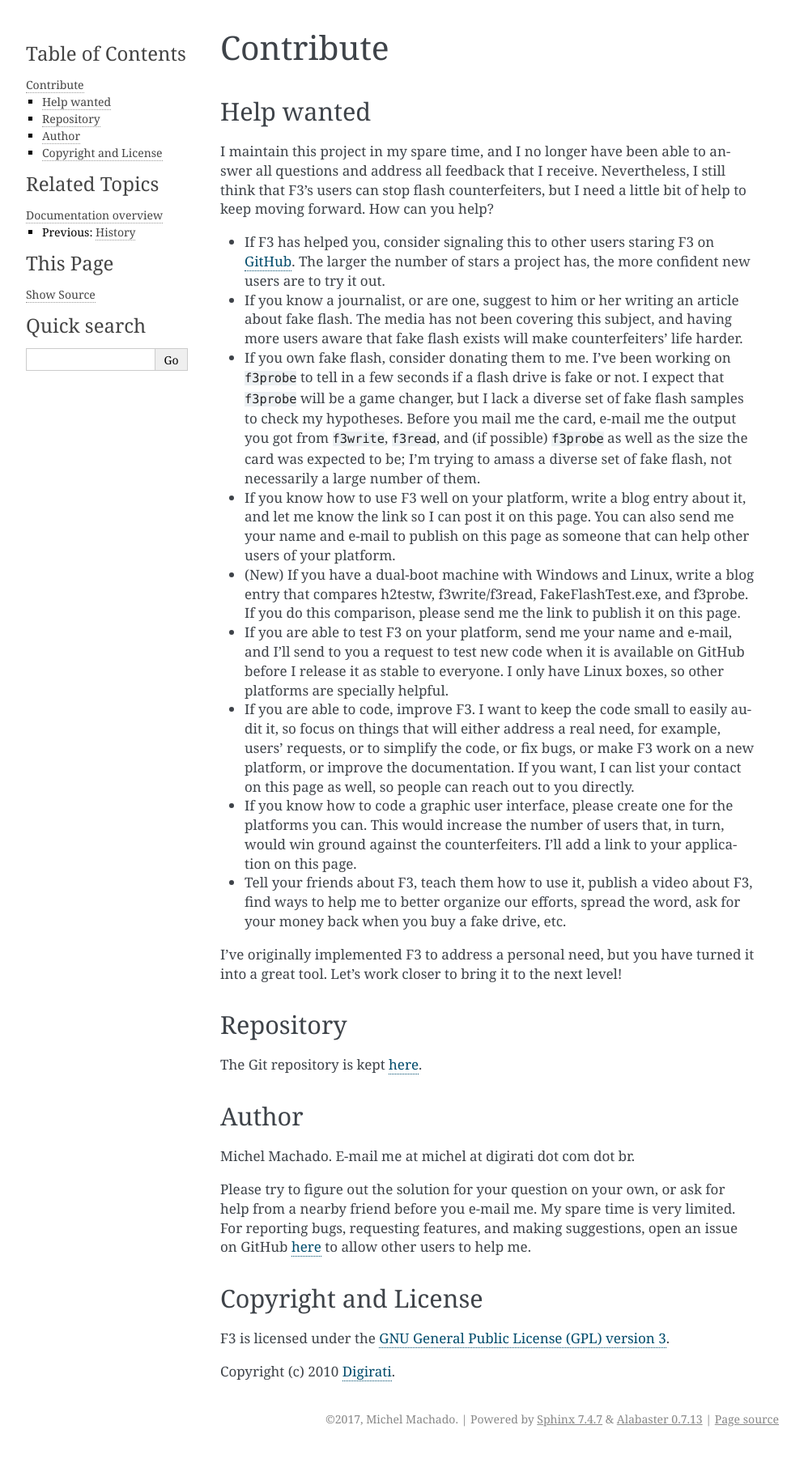
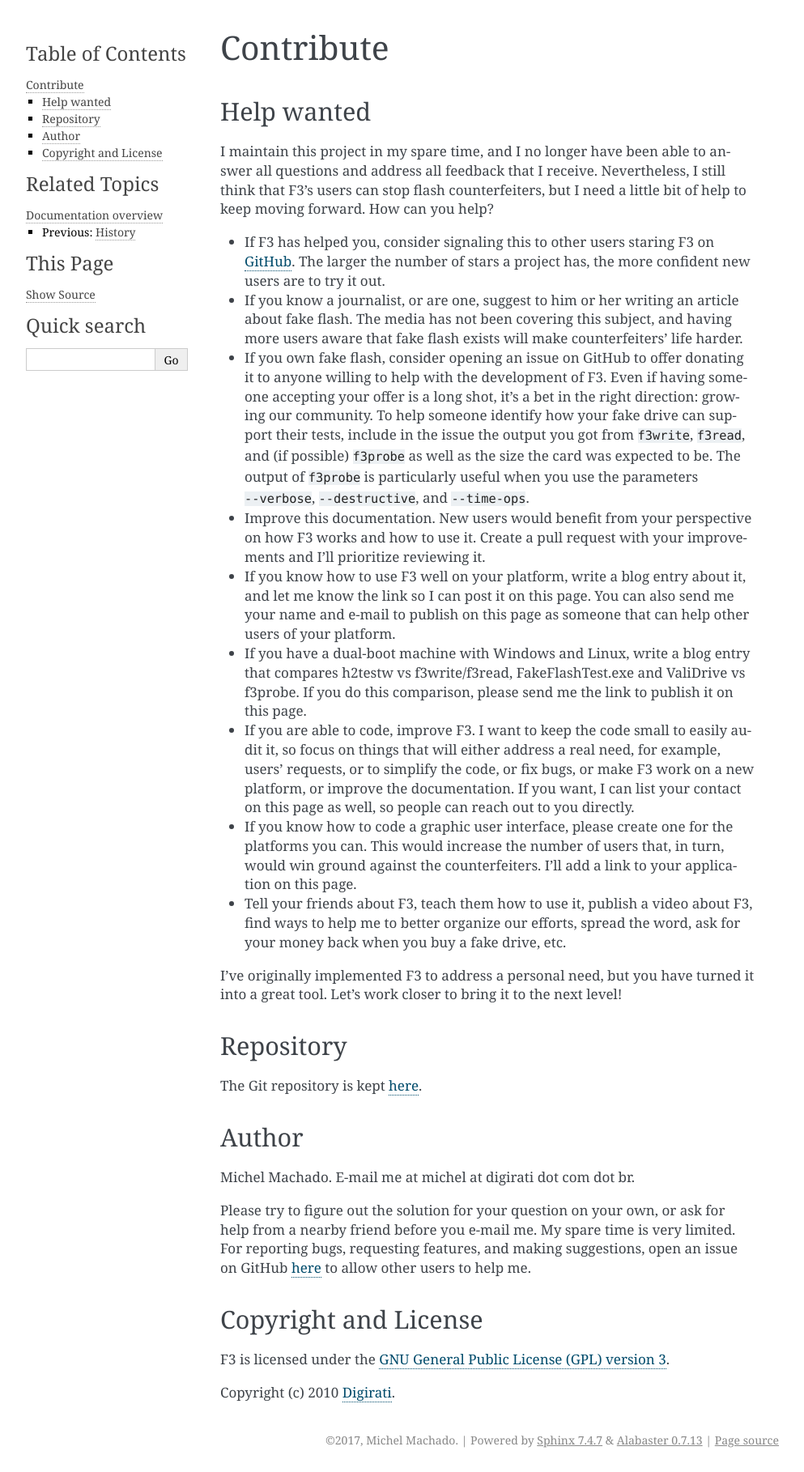
Before and after one commit to AltraMayor/f3, a Sphinx documentation site: the page built from doc/contribute.rst, in a window 1280 px wide. Shown: the whole page at 81% size, without its empty margins (148-1141 px from the left). Built offline with Sphinx 7.4.7, drawn with Linux system fonts in a browser that asks for light colours; before the commit the page ends 1792 px from its top, so only the background shows below that.

Commit message:
doc: update how users can contribute

```diff
--- a/doc/contribute.rst
+++ b/doc/contribute.rst
@@ -17,26 +17,26 @@ How can you help?
    an article about fake flash. The media has not been covering this
    subject, and having more users aware that fake flash exists will make
    counterfeiters' life harder.
--  If you own fake flash, consider donating them to me. I've been
-   working on ``f3probe`` to tell in a few seconds if a flash drive is
-   fake or not. I expect that ``f3probe`` will be a game changer, but I
-   lack a diverse set of fake flash samples to check my hypotheses.
-   Before you mail me the card, e-mail me the output you got from
-   ``f3write``, ``f3read``, and (if possible) ``f3probe`` as well as the
-   size the card was expected to be; I'm trying to amass a diverse set
-   of fake flash, not necessarily a large number of them.
+-  If you own fake flash, consider opening an issue on GitHub to offer
+   donating it to anyone willing to help with the development of F3.
+   Even if having someone accepting your offer is a long shot,
+   it's a bet in the right direction: growing our community.
+   To help someone identify how your fake drive can support their tests,
+   include in the issue the output you got from ``f3write``, ``f3read``, and
+   (if possible) ``f3probe`` as well as the size the card was expected to be.
+   The output of ``f3probe`` is particularly useful when you use the parameters
+   ``--verbose``, ``--destructive``, and ``--time-ops``.
+-  Improve this documentation. New users would benefit from your perspective
+   on how F3 works and how to use it. Create a pull request with your
+   improvements and I'll prioritize reviewing it.
 -  If you know how to use F3 well on your platform, write a blog entry
    about it, and let me know the link so I can post it on this page. You
    can also send me your name and e-mail to publish on this page as
    someone that can help other users of your platform.
--  (New) If you have a dual-boot machine with Windows and Linux, write a
-   blog entry that compares h2testw, f3write/f3read, FakeFlashTest.exe,
-   and f3probe. If you do this comparison, please send me the link to
+-  If you have a dual-boot machine with Windows and Linux, write a
+   blog entry that compares h2testw vs f3write/f3read, FakeFlashTest.exe and
+   ValiDrive vs f3probe. If you do this comparison, please send me the link to
    publish it on this page.
--  If you are able to test F3 on your platform, send me your name and
-   e-mail, and I'll send to you a request to test new code when it is
-   available on GitHub before I release it as stable to everyone. I only
-   have Linux boxes, so other platforms are specially helpful.
 -  If you are able to code, improve F3. I want to keep the code small to
    easily audit it, so focus on things that will either address a real
    need, for example, users' requests, or to simplify the code, or fix
```
